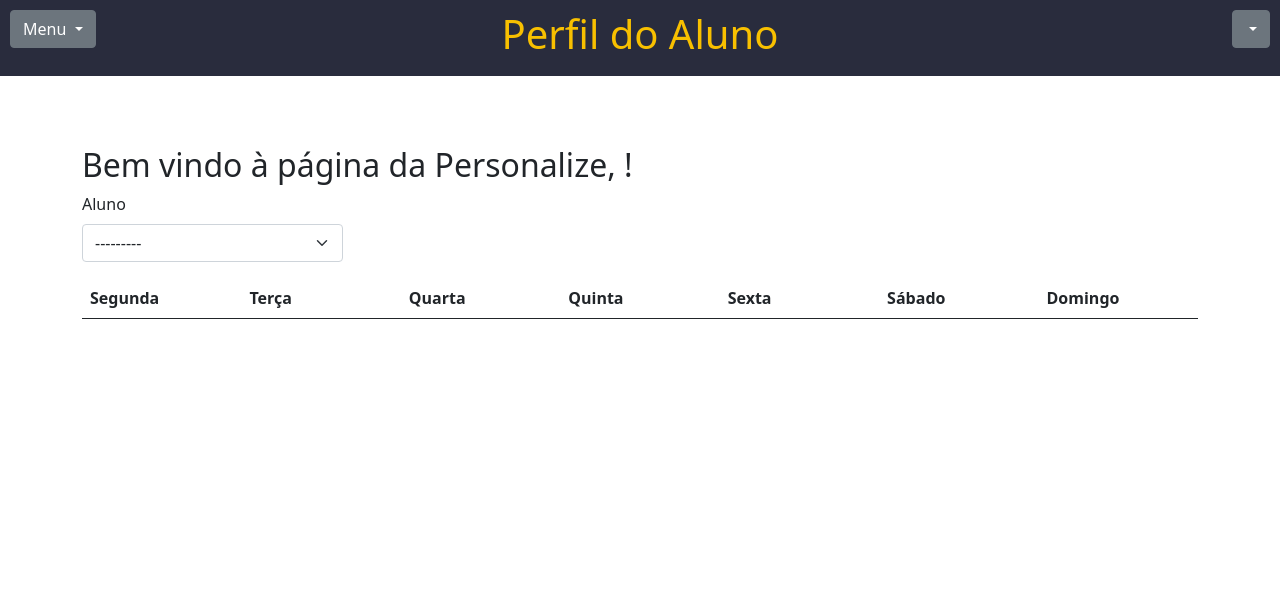
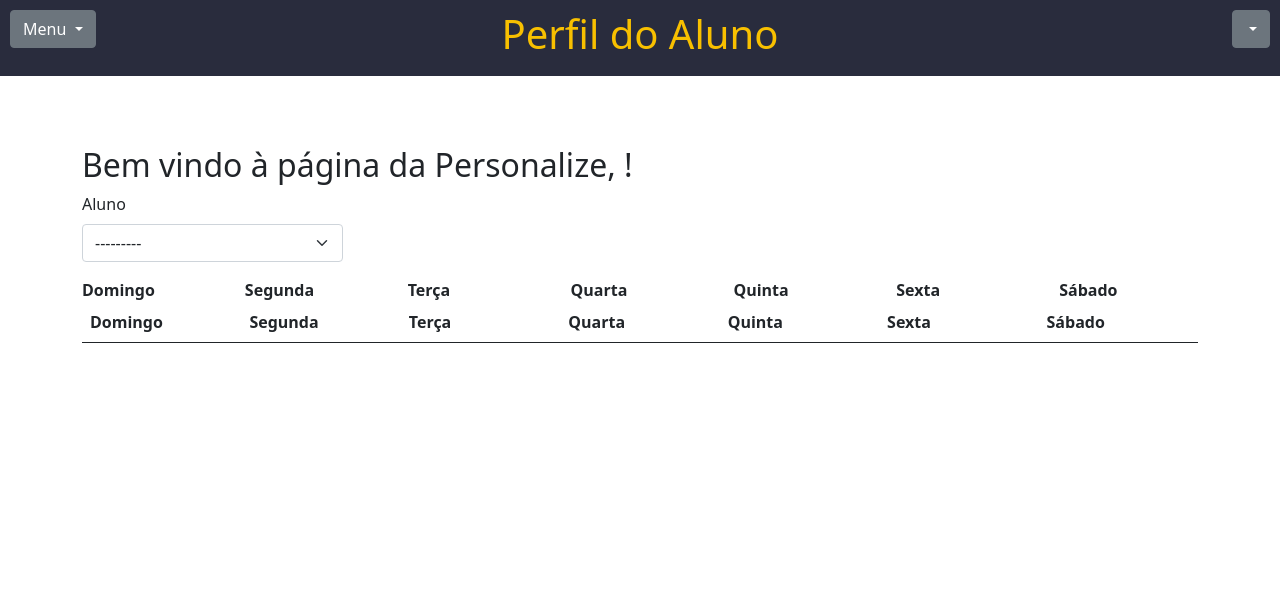
Before and after one commit to esgalha96/app-personalize, a Django app: page /perfil/ in a window 1280 px wide. Shown: the top 599 px of the page. Run offline with Django 4.2, Linux system fonts and the light colour scheme; a user stored in the database is signed in; data comes from the database, SQL or seed files in the repository; both versions use the stored data as it was after the commit; lists and menus that the app fills with data are empty; some libraries are stand-ins or nearby versions.

Commit message:
V_02_0001

```diff
--- a/page/__init__.py
+++ b/page/__init__.py
@@ -0,0 +1 @@
+default_app_config = 'myapp.apps.MyAppConfig'
--- a/page/forms.py
+++ b/page/forms.py
@@ -11,6 +11,16 @@ class MateriaAlunoForm(forms.ModelForm):
     class Meta:
         model = MateriaAluno
         fields = '__all__'
+        widgets = {
+            'aluno': forms.Select(attrs={'class':'form-control'}),
+            'materia': forms.Select(attrs={'class':'form-control'}),
+            'dia_semana': forms.Select(attrs={'class':'form-control'}),
+            'horario_inicial': forms.Select(attrs={'class':'form-control'}),
+            'horario_final': forms.Select(attrs={'class':'form-control'}),
+
+        }
+
+
 
 class MateriaAlunoDeleteAllForm(forms.Form):
 
--- a/page/templates/base.html
+++ b/page/templates/base.html
@@ -8,10 +8,13 @@
     <meta name="viewport" content="width=device-width, initial-scale=1.0">
     <title>{% block Title %}{% endblock Title %}</title>
 
+    <script src="https://code.jquery.com/jquery-3.6.4.min.js" integrity="sha256-oP6HI9z1XaZNBrJURtCoUT5SUnxFr8s3BzRl+cbzUq8=" crossorigin="anonymous"></script>
     <link href="https://fonts.googleapis.com/icon?family=Material+Icons"rel="stylesheet">
     <link href="https://cdn.jsdelivr.net/npm/bootstrap@5.0.2/dist/css/bootstrap.min.css" rel="stylesheet" integrity="sha384-EVSTQN3/azprG1Anm3QDgpJLIm9Nao0Yz1ztcQTwFspd3yD65VohhpuuCOmLASjC" crossorigin="anonymous">
     <script src="https://cdn.jsdelivr.net/npm/@popperjs/core@2.9.2/dist/umd/popper.min.js" integrity="sha384-IQsoLXl5PILFhosVNubq5LC7Qb9DXgDA9i+tQ8Zj3iwWAwPtgFTxbJ8NT4GN1R8p" crossorigin="anonymous"></script>
     <script src="https://cdn.jsdelivr.net/npm/bootstrap@5.0.2/dist/js/bootstrap.min.js" integrity="sha384-cVKIPhGWiC2Al4u+LWgxfKTRIcfu0JTxR+EQDz/bgldoEyl4H0zUF0QKbrJ0EcQF" crossorigin="anonymous"></script>
+
+    {% block head %}{% endblock head %}
 
 </head>
 
--- a/page/templates/perfil.html
+++ b/page/templates/perfil.html
@@ -24,16 +24,51 @@
 
 <div class="row">
     <div class="col-12">
+
+        <div class="row">
+            <div class="col" style="width: 14.28%; font-weight: bold;">
+                <span>Domingo</span>
+            </div>
+            <div class="col" style="width: 14.28%; font-weight: bold;">
+                <span>Segunda</span>
+            </div>
+            <div class="col" style="width: 14.28%; font-weight: bold;">
+                <span>Terça</span>
+            </div>
+            <div class="col" style="width: 14.28%; font-weight: bold;">
+                <span>Quarta</span>
+            </div>
+            <div class="col" style="width: 14.28%; font-weight: bold;">
+                <span>Quinta</span>
+            </div>
+            <div class="col" style="width: 14.28%; font-weight: bold;">
+                <span>Sexta</span>
+            </div>
+            <div class="col" style="width: 14.28%; font-weight: bold;">
+                <span>Sábado</span>
+            </div>
+        </div>
+
+
+
+
+
+
+
+
+
+
+
         <table class="table table-striped">
             <thead>
                 <tr>
+                    <th scope="col" style="width: 14.28%;">Domingo</th>
                     <th scope="col" style="width: 14.28%;">Segunda</th>
                     <th scope="col" style="width: 14.28%;">Terça</th>
                     <th scope="col" style="width: 14.28%;">Quarta</th>
                     <th scope="col" style="width: 14.28%;">Quinta</th>
                     <th scope="col" style="width: 14.28%;">Sexta</th>
                     <th scope="col" style="width: 14.28%;">Sábado</th>
-                    <th scope="col" style="width: 14.28%;">Domingo</th>
                 </tr>
             </thead>
             <tbody>
@@ -41,6 +76,7 @@
                     {% for materia in materias_aluno_logado %}
                     <tr>
                         {% for dia_da_semana in dias_semana %}
+
                             {% if materia.dia_semana == dia_da_semana  %}
                                 <td scope="row">{{ materia.materia }} ({{ materia.horario_inicial }} às {{ materia.horario_final }})
 
@@ -59,9 +95,11 @@
                             {% else %}
                                 <td scope="row"></td>
                             {% endif %}
+
                         {% endfor %}
                     </tr>
                     {% endfor %}
+
             </tbody>
         </table>
     </div>
--- a/page/views.py
+++ b/page/views.py
@@ -37,10 +37,27 @@ def perfil(request):
     else:
         materias_aluno = MateriaAluno.objects.filter(aluno=aluno_logado)
 
-    context = {'materias_aluno_logado':materias_aluno,
-               'dias_semana': np.arange(2,9),
+    materias_aluno_domingo = materias_aluno.filter(dia_semana = 1)
+    materias_aluno_segunda = materias_aluno.filter(dia_semana = 2)
+    materias_aluno_terca = materias_aluno.filter(dia_semana = 3)
+    materias_aluno_quarta = materias_aluno.filter(dia_semana = 4)
+    materias_aluno_quinta = materias_aluno.filter(dia_semana = 5)
+    materias_aluno_sexta = materias_aluno.filter(dia_semana = 6)
+    materias_aluno_sabado = materias_aluno.filter(dia_semana = 7)
+
+    context = {
+                'materias_aluno_domingo':materias_aluno_domingo,
+                'materias_aluno_segunda':materias_aluno_segunda,
+                'materias_aluno_terca':materias_aluno_terca,
+                'materias_aluno_quarta':materias_aluno_quarta,
+                'materias_aluno_quinta':materias_aluno_quinta,
+                'materias_aluno_sexta':materias_aluno_sexta,
+                'materias_aluno_sabado':materias_aluno_sabado,
+                'materias_aluno_logado':materias_aluno,
+               'dias_semana': np.arange(1,8),
                'alunos': User.objects.all(),
                'form': form,
+               'horarios':np.arange(len(materias_aluno)),
                }
 
     return render(request, 'perfil.html', context=context)
@@ -48,12 +65,31 @@ def perfil(request):
 @user_passes_test(lambda u: u.is_superuser)
 def add_materia_aluno(request):
     if request.method == 'POST':
-        form = MateriaAlunoForm(request.POST)
-        if form.is_valid():
-            form.save()
-            return redirect('add_materia_aluno')
+
+        aluno = request.POST.get("aluno")
+        materias = request.POST.getlist("materia")
+        dias_semana = request.POST.getlist("dia_semana")
+        horarios_iniciais = request.POST.getlist("horario_inicial")
+        horarios_finais = request.POST.getlist("horario_final")
+
+        print(list(zip(materias, dias_semana, horarios_iniciais, horarios_finais)))
+
+        for materia, dia_semana, horario_inicial, horario_final in zip(materias, dias_semana, horarios_iniciais, horarios_finais):
+            form = MateriaAlunoForm(data = {
+                                            'aluno': User.objects.filter(id=aluno).first(),
+                                            'materia': Materias.objects.filter(id=materia).first(),
+                                            'dia_semana': dia_semana,
+                                            'horario_inicial': horario_inicial,
+                                            'horario_final': horario_final
+                                            }
+                                    )
+            if form.is_valid():
+                form.save()
+
+        return render(request, 'add_materia_form.html', {'form': MateriaAlunoForm(), 'msg_sucess':'Registrado com sucesso!'})
     else:
         form = MateriaAlunoForm()
+
     return render(request, 'add_materia_form.html', {'form': form})
 
 @user_passes_test(lambda u: u.is_superuser)
```
Also changed, not shown: page/templates/add_materia_form.html (+59 -3 lines), page/templatetags/myfilters.py (added, +9 -0 lines), db.sqlite3, page/templatetags/__init__.py (added). Lines whose indentation alone changed are shown as unchanged.
